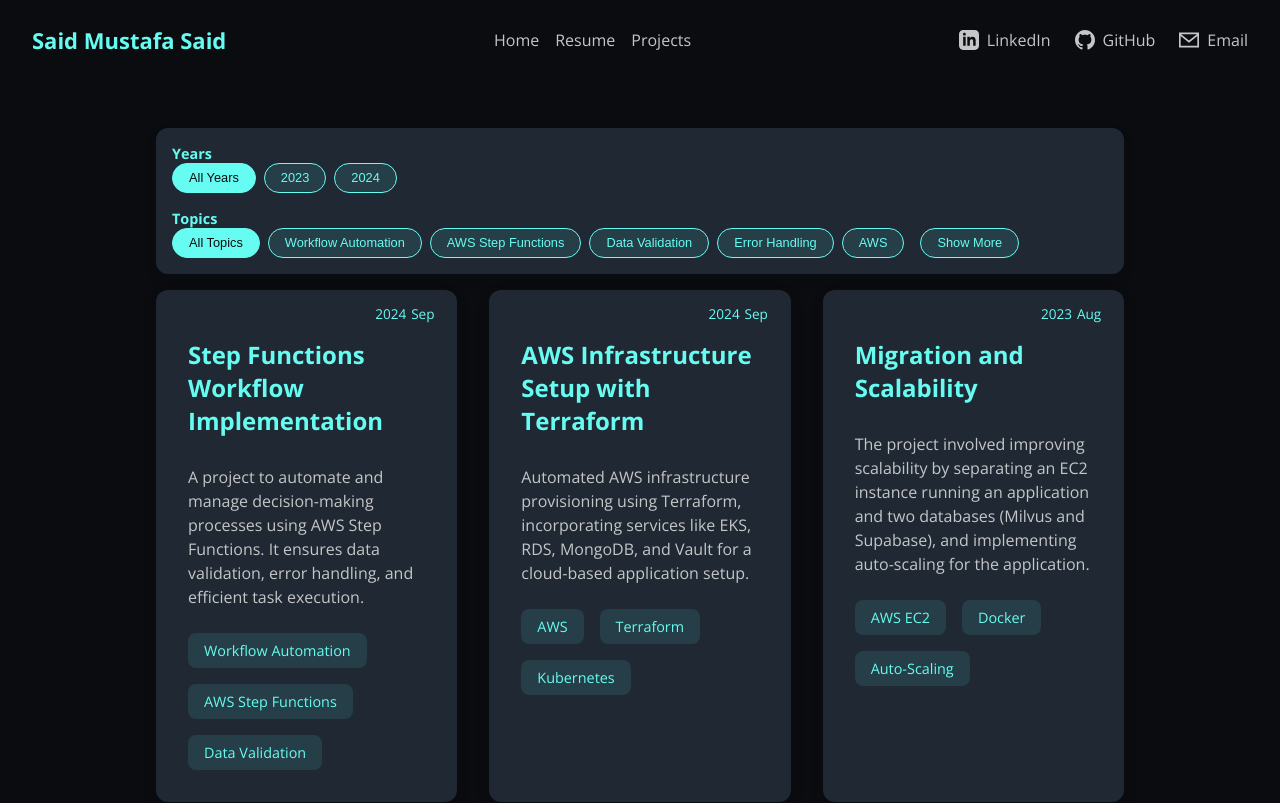
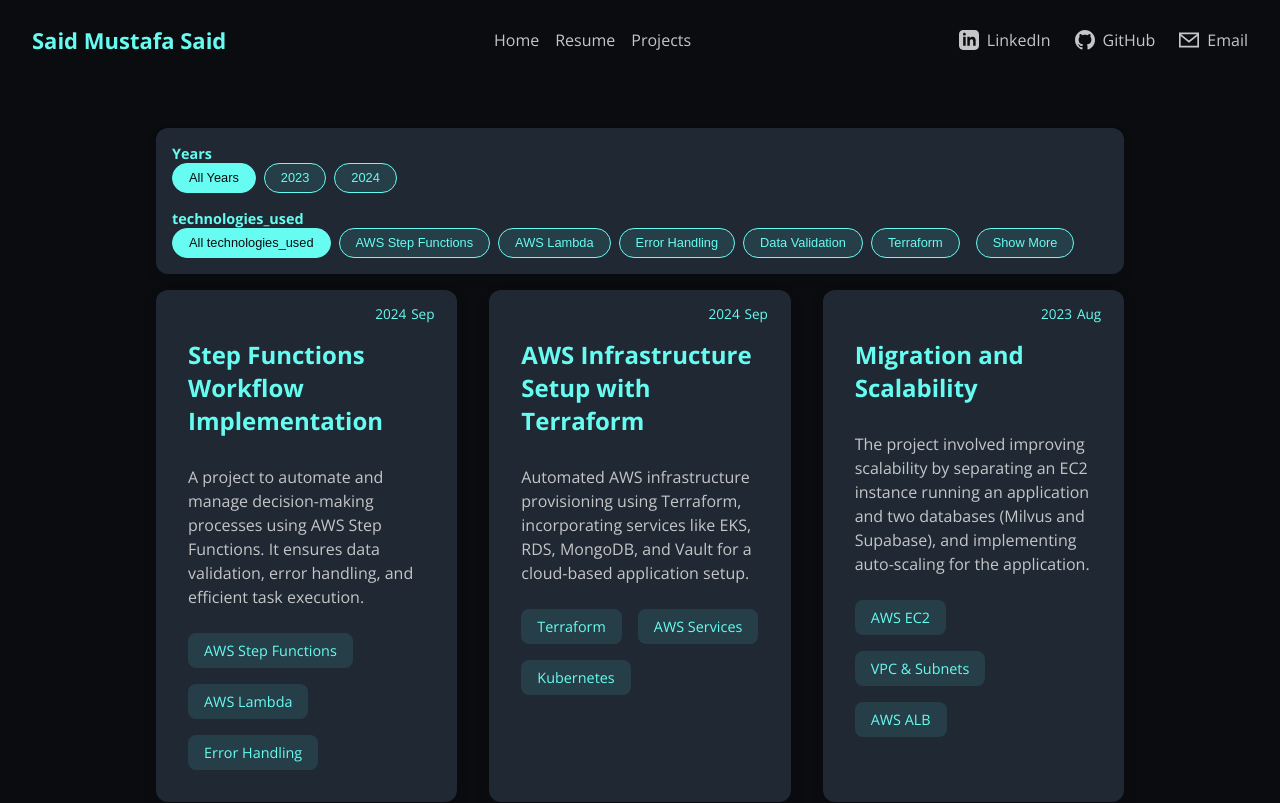
Before and after one commit to saidmustafa-said/Said-Mustafa-Said, a React (Create React App) app: page /project in a window 1280 px wide. Shown: the top 803 px of the page. Built offline with nearby package versions, Linux system fonts and the light colour scheme.

Commit message:
using the new json file

```diff
--- a/src/components/ProjectTimeline/FilterPanel/FilterPanelComponent.js
+++ b/src/components/ProjectTimeline/FilterPanel/FilterPanelComponent.js
@@ -128,14 +128,14 @@ const FilterPanel = ({
 
 			{/* Topic Filter */}
 			<div>
-				<h3 className={styles['filter-section-title']}>Topics</h3>
+				<h3 className={styles['filter-section-title']}>technologies_used</h3>
 				<div className={styles['filter-group']}>
 					<button
 						className={`${styles['filter-tag']} ${
 							filters.topic === 'all' ? styles.active : ''
 						}`}
 						onClick={() => handleFilterChange('topic', 'all')}>
-						All Topics
+						All technologies_used
 					</button>
 					{topSkills.map((topic) => (
 						<button
--- a/src/components/ProjectTimeline/ProjectDetailModal/ProjectDetailModalComponent.js
+++ b/src/components/ProjectTimeline/ProjectDetailModal/ProjectDetailModalComponent.js
@@ -56,7 +56,7 @@ const ProjectDetailModal = ({ project, onClose }) => {
 
 				{/* Modal Header */}
 				<div className={styles['modal-header']}>
-					<h2>{project.title}</h2>
+					<h2>{project.project_name}</h2>
 				</div>
 
 				{/* Markdown Content */}
--- a/src/components/ProjectTimeline/ProjectGrid/ProjectGridComponent.js
+++ b/src/components/ProjectTimeline/ProjectGrid/ProjectGridComponent.js
@@ -33,12 +33,12 @@ const ProjectGrid = ({ projects }) => {
 								</span>
 							</div>
 
-							<h3>{project.title}</h3>
+							<h3>{project.project_name}</h3>
 							<p>{project.description}</p>
 
-							{/* Topics/Skills section */}
+							{/* technologies_used/Skills section */}
 							<div className={styles.skills}>
-								{project.topics.slice(0, 3).map((topic, index) => (
+								{project.technologies_used.slice(0, 3).map((topic, index) => (
 									<span
 										key={index}
 										className={styles.skill}>
--- a/src/components/ProjectTimeline/Timeline/TimelineComponent.js
+++ b/src/components/ProjectTimeline/Timeline/TimelineComponent.js
@@ -15,7 +15,7 @@ const Timeline = () => {
 
 	useEffect(() => {
 		// Fetch data from JSON file
-		fetch(`${process.env.PUBLIC_URL}/data/project/timelineData.json`)
+		fetch(`${process.env.PUBLIC_URL}/data/project/timelinetotal.json`)
 			.then((response) => {
 				if (!response.ok) {
 					throw new Error(`HTTP error! Status: ${response.status}`);
@@ -26,12 +26,12 @@ const Timeline = () => {
 			.catch((err) => console.error('Error loading data:', err));
 	}, []);
 
-	// Extract unique years and topics from the project data
+	// Extract unique years and technologies_used from the project data
 	const years = Array.from(
 		new Set(projects.map((project) => project.year))
 	).sort();
 	const skills = Array.from(
-		new Set(projects.flatMap((project) => project.topics))
+		new Set(projects.flatMap((project) => project.technologies_used))
 	);
 
 	// Filtered Projects Logic
@@ -44,7 +44,7 @@ const Timeline = () => {
 
 		const matchesTopic =
 			filters.topic === 'all' ||
-			project.topics.some((topic) => topic === filters.topic);
+			project.technologies_used.some((topic) => topic === filters.topic);
 
 		return matchesYear && matchesMonth && matchesTopic;
 	});
@@ -57,7 +57,7 @@ const Timeline = () => {
 				setFilters={setFilters}
 				projects={projects}
 				availableYears={years} // Pass available years
-				availableSkills={skills} // Pass available skills (topics)
+				availableSkills={skills} // Pass available skills (technologies_used)
 			/>
 			<ProjectGrid projects={filteredProjects} />
 		</div>
```
